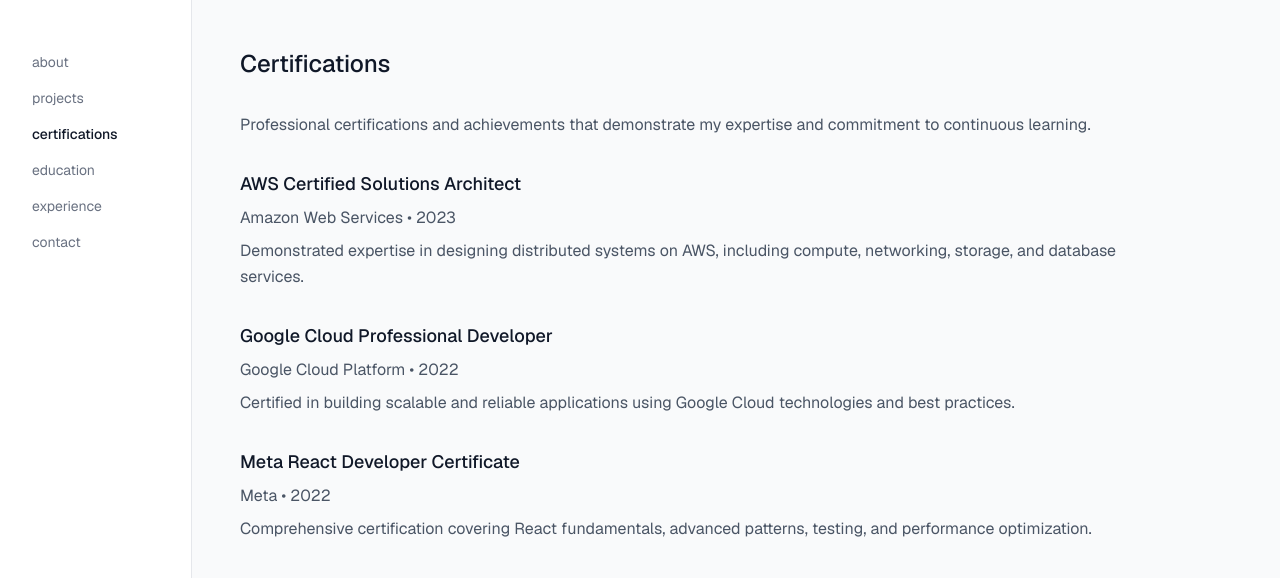
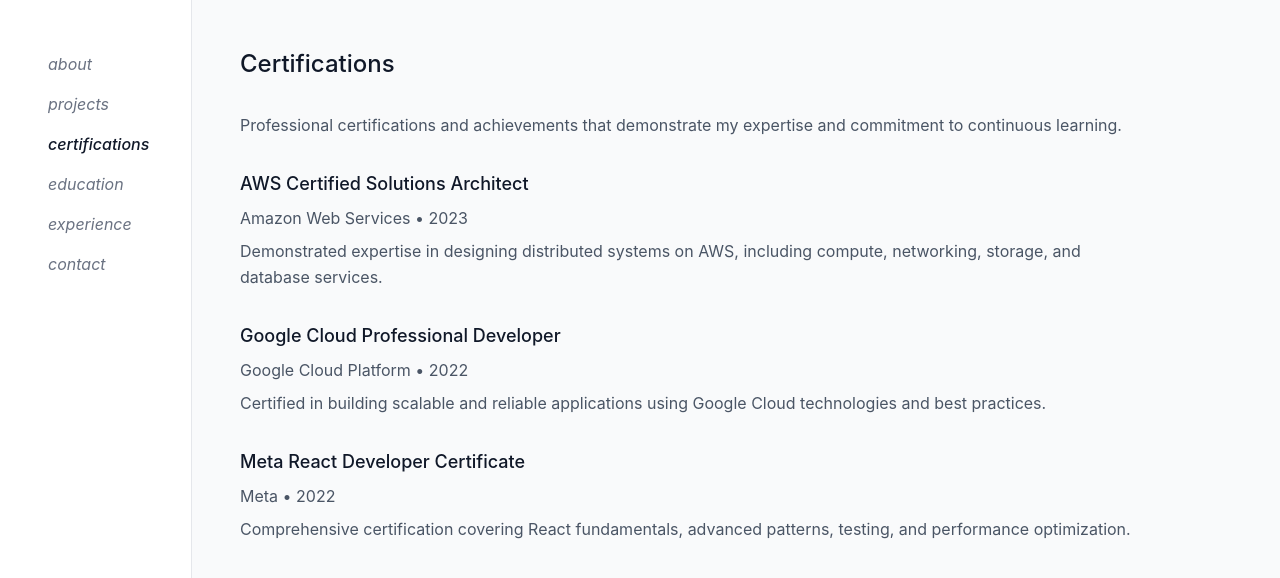
Before and after one commit to lochan144/who, a Next.js app: page / in a window 1280 px wide. Both pictures are taken after a click on the button "certifications". Shown: the top 578 px of the page. Built offline with nearby package versions, Linux system fonts and the light colour scheme.

Commit message:
font, sizes

```diff
--- a/app/globals.css
+++ b/app/globals.css
@@ -119,5 +119,12 @@
   }
   body {
     @apply bg-background text-foreground;
+    font-family: -apple-system, BlinkMacSystemFont, "SF Pro Display", "SF Pro Text", system-ui, sans-serif;
   }
 }
+
+@layer utilities {
+  .font-sf {
+    font-family: -apple-system, BlinkMacSystemFont, "SF Pro Display", "SF Pro Text", system-ui, sans-serif;
+  }
+}
--- a/app/page.tsx
+++ b/app/page.tsx
@@ -21,7 +21,7 @@ export default function Portfolio() {
         return (
           <div className="space-y-6">
             <h1 className="text-2xl font-medium text-gray-900">Lochan S</h1>
-            <div className="space-y-4 text-gray-600 leading-relaxed">
+            <div className="space-y-4 text-gray-600 text-base leading-relaxed">
               <p>
                 I am a designer and developer at{" "}
                 <Link href="#" className="text-gray-900 underline">
@@ -82,7 +82,7 @@ export default function Portfolio() {
         return (
           <div className="space-y-8">
             <h1 className="text-2xl font-medium text-gray-900">Projects</h1>
-            <p className="text-gray-600 leading-relaxed">
+            <p className="text-gray-600 text-base leading-relaxed">
               Over the past years, I've been super lucky to work with some amazing people, on a variety of great
               projects, ranging from open-source libraries to large-scale applications.
             </p>
@@ -92,7 +92,7 @@ export default function Portfolio() {
                 <div className="flex items-center space-x-2">
                   <h2 className="text-lg font-medium text-gray-900">E-Commerce Platform</h2>
                 </div>
-                <p className="text-gray-600 leading-relaxed">
+                <p className="text-gray-600 text-base leading-relaxed">
                   Built a full-stack e-commerce platform using React, Node.js, and PostgreSQL. Implemented features like
                   user authentication, payment processing, inventory management, and order tracking. The platform
                   handles over 10,000 daily active users and processes thousands of transactions monthly.
@@ -103,7 +103,7 @@ export default function Portfolio() {
                 <div className="flex items-center space-x-2">
                   <h2 className="text-lg font-medium text-gray-900">Mobile Task Manager</h2>
                 </div>
-                <p className="text-gray-600 leading-relaxed">
+                <p className="text-gray-600 text-base leading-relaxed">
                   Developed a cross-platform mobile application using React Native for task management and productivity.
                   Features include real-time synchronization, offline support, push notifications, and team
                   collaboration tools. Published on both iOS and Android app stores with 4.8+ star ratings.
@@ -114,7 +114,7 @@ export default function Portfolio() {
                 <div className="flex items-center space-x-2">
                   <h2 className="text-lg font-medium text-gray-900">AI Content Generator</h2>
                 </div>
-                <p className="text-gray-600 leading-relaxed">
+                <p className="text-gray-600 text-base leading-relaxed">
                   Created an AI-powered content generation tool using OpenAI's API and Next.js. The application helps
                   content creators generate blog posts, social media content, and marketing copy. Implemented user
                   authentication, subscription management, and usage analytics dashboard.
@@ -128,7 +128,7 @@ export default function Portfolio() {
         return (
           <div className="space-y-8">
             <h1 className="text-2xl font-medium text-gray-900">Certifications</h1>
-            <p className="text-gray-600 leading-relaxed">
+            <p className="text-gray-600 text-base leading-relaxed">
               Professional certifications and achievements that demonstrate my expertise and commitment to continuous
               learning.
             </p>
@@ -136,8 +136,8 @@ export default function Portfolio() {
             <div className="space-y-8">
               <div className="space-y-2">
                 <h2 className="text-lg font-medium text-gray-900">AWS Certified Solutions Architect</h2>
-                <p className="text-gray-600">Amazon Web Services • 2023</p>
-                <p className="text-gray-600 leading-relaxed">
+                <p className="text-gray-600 text-base">Amazon Web Services • 2023</p>
+                <p className="text-gray-600 text-base leading-relaxed">
                   Demonstrated expertise in designing distributed systems on AWS, including compute, networking,
                   storage, and database services.
                 </p>
@@ -145,8 +145,8 @@ export default function Portfolio() {
 
               <div className="space-y-2">
                 <h2 className="text-lg font-medium text-gray-900">Google Cloud Professional Developer</h2>
-                <p className="text-gray-600">Google Cloud Platform • 2022</p>
-                <p className="text-gray-600 leading-relaxed">
+                <p className="text-gray-600 text-base">Google Cloud Platform • 2022</p>
+                <p className="text-gray-600 text-base leading-relaxed">
                   Certified in building scalable and reliable applications using Google Cloud technologies and best
                   practices.
                 </p>
@@ -154,8 +154,8 @@ export default function Portfolio() {
 
               <div className="space-y-2">
                 <h2 className="text-lg font-medium text-gray-900">Meta React Developer Certificate</h2>
-                <p className="text-gray-600">Meta • 2022</p>
-                <p className="text-gray-600 leading-relaxed">
+                <p className="text-gray-600 text-base">Meta • 2022</p>
+                <p className="text-gray-600 text-base leading-relaxed">
                   Comprehensive certification covering React fundamentals, advanced patterns, testing, and performance
                   optimization.
                 </p>
@@ -168,15 +168,15 @@ export default function Portfolio() {
         return (
           <div className="space-y-8">
             <h1 className="text-2xl font-medium text-gray-900">Education</h1>
-            <p className="text-gray-600 leading-relaxed">
+            <p className="text-gray-600 text-base leading-relaxed">
               My academic background and formal education that laid the foundation for my career in technology.
             </p>
 
             <div className="space-y-8">
               <div className="space-y-2">
                 <h2 className="text-lg font-medium text-gray-900">Master of Science in Computer Science</h2>
-                <p className="text-gray-600">Stanford University • 2019-2021</p>
-                <p className="text-gray-600 leading-relaxed">
+                <p className="text-gray-600 text-base">Stanford University • 2019-2021</p>
+                <p className="text-gray-600 text-base leading-relaxed">
                   Specialized in Human-Computer Interaction and Machine Learning. Thesis on "Improving User Experience
                   in AI-Powered Applications through Adaptive Interfaces." GPA: 3.9/4.0
                 </p>
@@ -184,8 +184,8 @@ export default function Portfolio() {
 
               <div className="space-y-2">
                 <h2 className="text-lg font-medium text-gray-900">Bachelor of Science in Computer Science</h2>
-                <p className="text-gray-600">University of California, Berkeley • 2015-2019</p>
-                <p className="text-gray-600 leading-relaxed">
+                <p className="text-gray-600 text-base">University of California, Berkeley • 2015-2019</p>
+                <p className="text-gray-600 text-base leading-relaxed">
                   Graduated Magna Cum Laude with focus on Software Engineering and Data Structures. Active member of the
                   Computer Science Honor Society and ACM student chapter. GPA: 3.8/4.0
                 </p>
@@ -193,7 +193,7 @@ export default function Portfolio() {
 
               <div className="space-y-2">
                 <h2 className="text-lg font-medium text-gray-900">Relevant Coursework</h2>
-                <p className="text-gray-600 leading-relaxed">
+                <p className="text-gray-600 text-base leading-relaxed">
                   Data Structures & Algorithms, Software Engineering, Database Systems, Machine Learning, Human-Computer
                   Interaction, Web Development, Mobile App Development, Computer Networks, Operating Systems
                 </p>
@@ -206,15 +206,15 @@ export default function Portfolio() {
         return (
           <div className="space-y-8">
             <h1 className="text-2xl font-medium text-gray-900">Experience</h1>
-            <p className="text-gray-600 leading-relaxed">
+            <p className="text-gray-600 text-base leading-relaxed">
               My professional journey and the roles that have shaped my expertise in software development and design.
             </p>
 
             <div className="space-y-10">
               <div className="space-y-3">
                 <h2 className="text-lg font-medium text-gray-900">Senior Full Stack Developer</h2>
-                <p className="text-gray-600">Tech Innovations Inc. • 2022 - Present</p>
-                <p className="text-gray-600 leading-relaxed">
+                <p className="text-gray-600 text-base">Tech Innovations Inc. • 2022 - Present</p>
+                <p className="text-gray-600 text-base leading-relaxed">
                   Lead development of scalable web applications serving 100K+ users. Architect and implement
                   microservices using Node.js, React, and AWS. Mentor junior developers and collaborate with
                   cross-functional teams to deliver high-quality products on time.
@@ -223,8 +223,8 @@ export default function Portfolio() {
 
               <div className="space-y-3">
                 <h2 className="text-lg font-medium text-gray-900">Software Engineer</h2>
-                <p className="text-gray-600">Digital Solutions Corp. • 2020 - 2022</p>
-                <p className="text-gray-600 leading-relaxed">
+                <p className="text-gray-600 text-base">Digital Solutions Corp. • 2020 - 2022</p>
+                <p className="text-gray-600 text-base leading-relaxed">
                   Developed and maintained multiple client-facing applications using React, TypeScript, and Python.
                   Improved application performance by 40% through code optimization and database query improvements.
                   Collaborated with UX designers to implement responsive and accessible user interfaces.
@@ -233,8 +233,8 @@ export default function Portfolio() {
 
               <div className="space-y-3">
                 <h2 className="text-lg font-medium text-gray-900">Frontend Developer Intern</h2>
-                <p className="text-gray-600">StartupXYZ • Summer 2019</p>
-                <p className="text-gray-600 leading-relaxed">
+                <p className="text-gray-600 text-base">StartupXYZ • Summer 2019</p>
+                <p className="text-gray-600 text-base leading-relaxed">
                   Built responsive web components using React and CSS. Participated in agile development processes and
                   contributed to the company's main product used by thousands of customers. Gained experience in version
                   control, testing, and deployment practices.
@@ -248,7 +248,7 @@ export default function Portfolio() {
         return (
           <div className="space-y-8">
             <h1 className="text-2xl font-medium text-gray-900">Contact</h1>
-            <p className="text-gray-600 leading-relaxed">
+            <p className="text-gray-600 text-base leading-relaxed">
               Feel free to reach out if you'd like to collaborate, have questions about my work, or just want to
               connect.
             </p>
@@ -257,19 +257,19 @@ export default function Portfolio() {
               <div className="space-y-4">
                 <h2 className="text-lg font-medium text-gray-900">Get in Touch</h2>
                 <div className="space-y-2">
-                  <p className="text-gray-600">
+                  <p className="text-gray-600 text-base">
                     <span className="font-medium">Email:</span>{" "}
                     <Link href="mailto:your.email@example.com" className="text-gray-900 underline">
                       your.email@example.com
                     </Link>
                   </p>
-                  <p className="text-gray-600">
+                  <p className="text-gray-600 text-base">
                     <span className="font-medium">Phone:</span>{" "}
                     <Link href="tel:+1234567890" className="text-gray-900 underline">
                       +1 (234) 567-8900
                     </Link>
                   </p>
-                  <p className="text-gray-600">
+                  <p className="text-gray-600 text-base">
                     <span className="font-medium">Location:</span> San Francisco, CA
                   </p>
                 </div>
@@ -278,25 +278,25 @@ export default function Portfolio() {
               <div className="space-y-4">
                 <h2 className="text-lg font-medium text-gray-900">Social Links</h2>
                 <div className="space-y-2">
-                  <p className="text-gray-600">
+                  <p className="text-gray-600 text-base">
                     <Link href="#" className="text-gray-900 underline">
                       LinkedIn
                     </Link>{" "}
                     - Professional network and career updates
                   </p>
-                  <p className="text-gray-600">
+                  <p className="text-gray-600 text-base">
                     <Link href="#" className="text-gray-900 underline">
                       GitHub
                     </Link>{" "}
                     - Code repositories and open source contributions
                   </p>
-                  <p className="text-gray-600">
+                  <p className="text-gray-600 text-base">
                     <Link href="#" className="text-gray-900 underline">
                       Twitter/X
                     </Link>{" "}
                     - Thoughts on tech and industry insights
                   </p>
-                  <p className="text-gray-600">
+                  <p className="text-gray-600 text-base">
                     <Link href="#" className="text-gray-900 underline">
                       Portfolio
                     </Link>{" "}
@@ -307,7 +307,7 @@ export default function Portfolio() {
 
               <div className="space-y-4">
                 <h2 className="text-lg font-medium text-gray-900">Availability</h2>
-                <p className="text-gray-600 leading-relaxed">
+                <p className="text-gray-600 text-base leading-relaxed">
                   I'm currently open to new opportunities and interesting projects. Whether you're looking for a
                   full-time developer, consultant, or collaborator, I'd love to hear about what you're working on.
                 </p>
@@ -322,16 +322,16 @@ export default function Portfolio() {
   }
 
   return (
-    <div className="min-h-screen bg-gray-50">
+    <div className="min-h-screen bg-gray-50" style={{ fontFamily: '-apple-system, BlinkMacSystemFont, "SF Pro Display", "SF Pro Text", system-ui, sans-serif' }}>
       <div className="flex h-screen">
         {/* Sidebar */}
         <div className="w-48 bg-white border-r border-gray-200 p-8">
-          <nav className="space-y-2 pt-4">
+          <nav className="space-y-2 pt-4 pl-4">
             {sections.map((section) => (
               <button
                 key={section.id}
                 onClick={() => setActiveSection(section.id)}
-                className={`block w-full text-left py-1 text-sm transition-colors ${
+                className={`block w-full text-left py-1 text-base transition-colors italic ${
                   activeSection === section.id ? "text-gray-900 font-medium" : "text-gray-500 hover:text-gray-700"
                 }`}
               >
```
